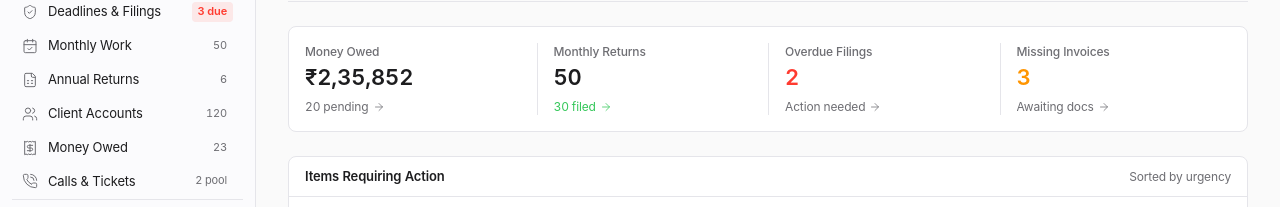
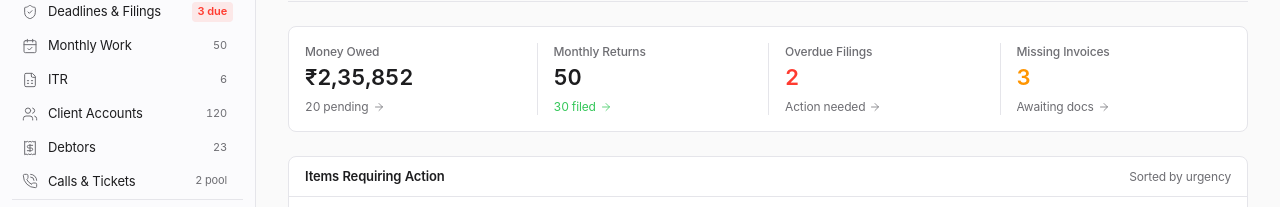
Before and after one commit to Sreyaaas/AuditingFirmCRM, a React (Vite) app: page / in a window 1280 px wide. Shown: the part 152-359 px from the top of the page. Built offline with nearby package versions, Linux system fonts and the light colour scheme; a web font is replaced by a local one.

Commit message:
chore: rename sidebar item to ITR

```diff
--- a/src/components/Sidebar.tsx
+++ b/src/components/Sidebar.tsx
@@ -53,9 +53,9 @@ export const Sidebar: React.FC<SidebarProps> = ({
     { id: 'dashboard', label: 'Overview', icon: LayoutDashboard },
     { id: 'gst-tracker', label: 'Deadlines & Filings', icon: ShieldCheck, badge: gstOverdueCount > 0 ? `${gstOverdueCount} due` : null, badgeUrgent: true },
     { id: 'monthly', label: 'Monthly Work', icon: CalendarCheck, badge: monthlyTaskCount },
-    { id: 'itr', label: 'Annual Returns', icon: FileSpreadsheet, badge: itrCount },
+    { id: 'itr', label: 'ITR', icon: FileSpreadsheet, badge: itrCount },
     { id: 'clients', label: 'Client Accounts', icon: Users, badge: totalClientsCount },
-    { id: 'debtors', label: 'Money Owed', icon: Receipt, badge: debtorsCount },
+    { id: 'debtors', label: 'Debtors', icon: Receipt, badge: debtorsCount },
     { id: 'staff', label: 'Calls & Tickets', icon: PhoneCall, badge: unassignedTicketsCount > 0 ? `${unassignedTicketsCount} pool` : null },
   ];
 
@@ -111,8 +111,7 @@ export const Sidebar: React.FC<SidebarProps> = ({
               <button
                 key={item.id}
                 onClick={() => handleSelectTab(item.id)}
-                className={`w-full flex items-center justify-between px-2.5 py-1.5 rounded-[6px] text-[13px] transition-colors ${
-                  isActive
+                className={`w-full flex items-center justify-between px-2.5 py-1.5 rounded-[6px] text-[13px] transition-colors ${isActive
                     ? 'bg-[#EBF4FC] text-[#0071E3] font-semibold dark:bg-[#0071E3]/20 dark:text-[#2997FF]'
                     : 'text-[#1D1D1F] dark:text-[#E5E5EA] hover:bg-[#F2F2F7] dark:hover:bg-[#242426]'
                   }`}
@@ -123,8 +122,7 @@ export const Sidebar: React.FC<SidebarProps> = ({
                 </div>
                 {item.badge !== null && item.badge !== undefined && (
                   <span
-                    className={`font-tabular text-[11px] px-1.5 py-0.5 rounded shrink-0 ml-2 ${
-                      item.badgeUrgent
+                    className={`font-tabular text-[11px] px-1.5 py-0.5 rounded shrink-0 ml-2 ${item.badgeUrgent
                         ? 'bg-[#FF3B30]/10 text-[#FF3B30] font-semibold dark:bg-[#FF453A]/20 dark:text-[#FF453A]'
                         : isActive
                           ? 'text-[#0071E3] font-semibold dark:text-[#2997FF]'
@@ -147,8 +145,7 @@ export const Sidebar: React.FC<SidebarProps> = ({
 
               <button
                 onClick={() => handleSelectTab('employees')}
-                className={`w-full flex items-center justify-between px-2.5 py-1.5 rounded-[6px] text-[13px] transition-colors ${
-                  activeTab === 'employees'
+                className={`w-full flex items-center justify-between px-2.5 py-1.5 rounded-[6px] text-[13px] transition-colors ${activeTab === 'employees'
                     ? 'bg-[#EBF4FC] text-[#0071E3] font-semibold dark:bg-[#0071E3]/20 dark:text-[#2997FF]'
                     : 'text-[#1D1D1F] dark:text-[#E5E5EA] hover:bg-[#F2F2F7] dark:hover:bg-[#242426]'
                   }`}
@@ -162,8 +159,7 @@ export const Sidebar: React.FC<SidebarProps> = ({
 
               <button
                 onClick={() => handleSelectTab('activity')}
-                className={`w-full flex items-center justify-between px-2.5 py-1.5 rounded-[6px] text-[13px] transition-colors ${
-                  activeTab === 'activity'
+                className={`w-full flex items-center justify-between px-2.5 py-1.5 rounded-[6px] text-[13px] transition-colors ${activeTab === 'activity'
                     ? 'bg-[#EBF4FC] text-[#0071E3] font-semibold dark:bg-[#0071E3]/20 dark:text-[#2997FF]'
                     : 'text-[#1D1D1F] dark:text-[#E5E5EA] hover:bg-[#F2F2F7] dark:hover:bg-[#242426]'
                   }`}
@@ -194,8 +190,7 @@ export const Sidebar: React.FC<SidebarProps> = ({
         {isAdmin && (
           <button
             onClick={() => handleSelectTab('settings')}
-            className={`w-full flex items-center gap-2 px-2.5 py-1.5 text-[12px] rounded-[6px] transition-colors ${
-              activeTab === 'settings'
+            className={`w-full flex items-center gap-2 px-2.5 py-1.5 text-[12px] rounded-[6px] transition-colors ${activeTab === 'settings'
                 ? 'bg-[#EBF4FC] text-[#0071E3] font-semibold dark:bg-[#0071E3]/20 dark:text-[#2997FF]'
                 : 'text-[#6E6E73] dark:text-[#8E8E93] hover:bg-[#F2F2F7] dark:hover:bg-[#242426]'
               }`}
```
Lines whose indentation alone changed are shown as unchanged.
